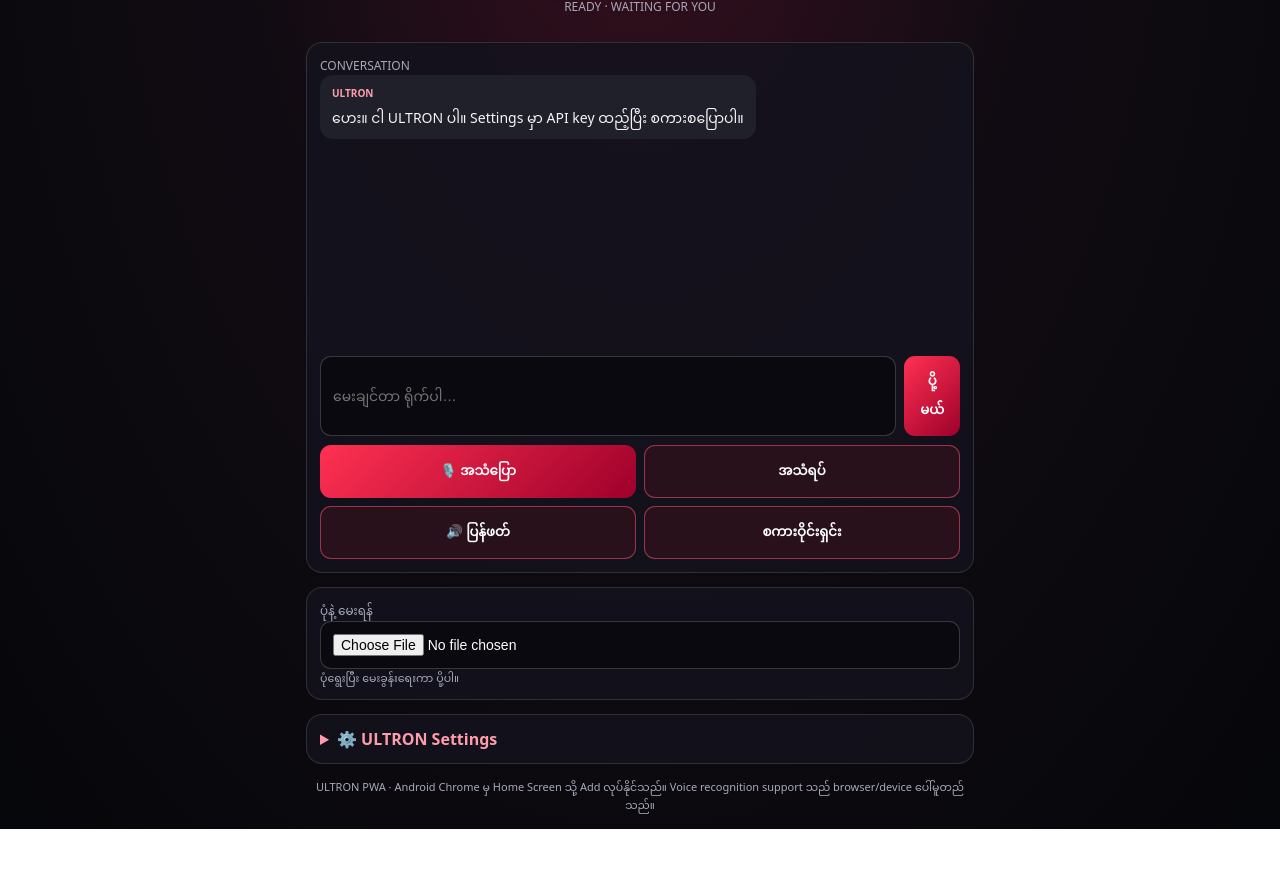
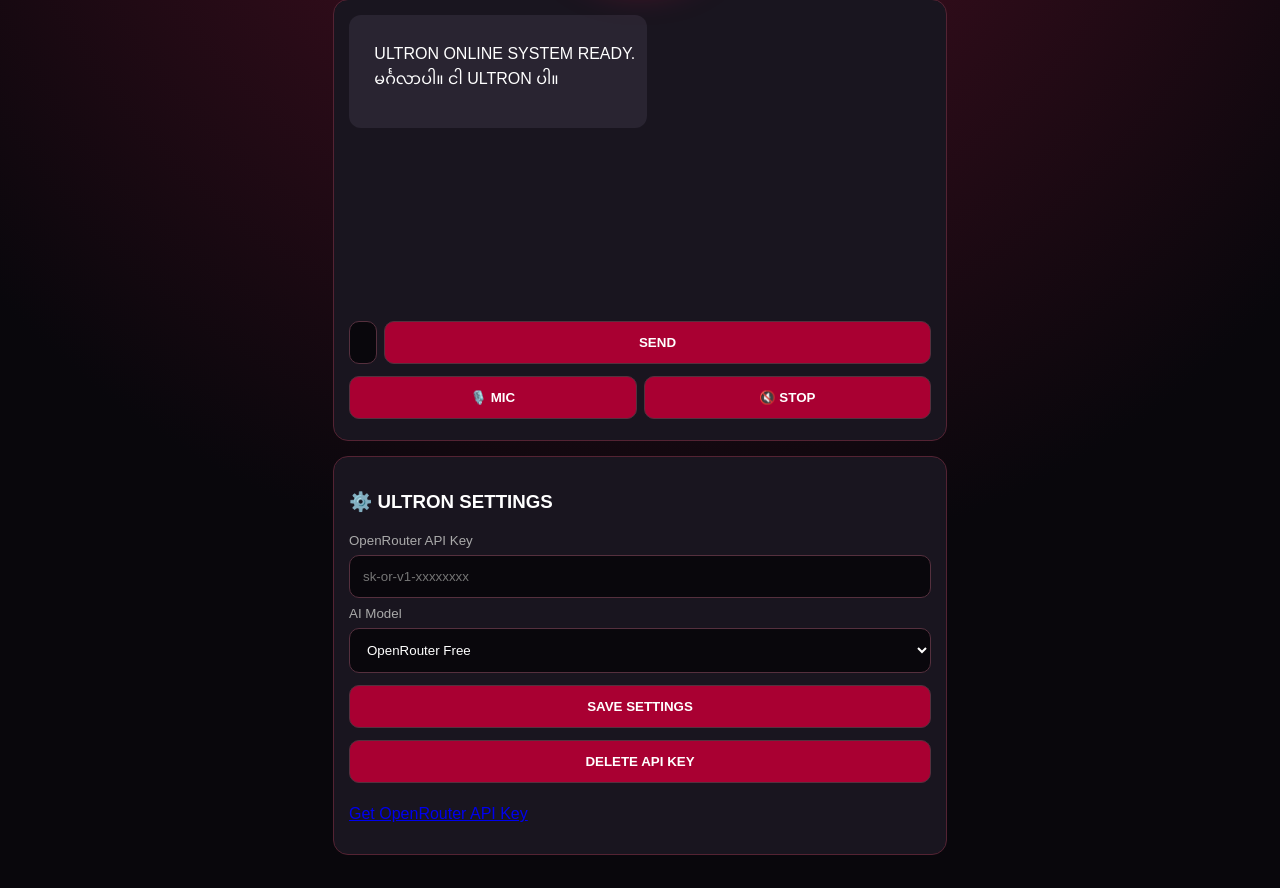
Before and after one commit to Kai3112008/ultron-ai, a plain HTML site: page index.html in a window 1280 px wide. Shown: the part 299-1187 px from the top of the page. Before the commit the page ends 1128 px from the top, so only its background shows below. Drawn offline with Linux system fonts and the light colour scheme.

Commit message:
Update index.html

```diff
--- a/index.html
+++ b/index.html
@@ -1,64 +1,254 @@
-<!doctype html>
+<!DOCTYPE html>
 <html lang="my">
 <head>
-<meta charset="utf-8"><meta name="viewport" content="width=device-width,initial-scale=1">
-<meta name="theme-color" content="#09070c"><meta name="description" content="ULTRON personal AI companion">
-<link rel="manifest" href="./manifest.webmanifest"><title>ULTRON</title>
+<meta charset="UTF-8">
+<meta name="viewport" content="width=device-width,initial-scale=1">
+<meta name="theme-color" content="#09070c">
+<title>ULTRON AI</title>
+
 <style>
-*{box-sizing:border-box}body{margin:0;background:radial-gradient(ellipse at 50% 10%,#3a1020,#100b12 45%,#06070a);color:#f7f4f6;font-family:system-ui,"Noto Sans Myanmar",sans-serif}
-main{max-width:700px;margin:auto;padding:16px;min-height:100vh;display:flex;flex-direction:column;gap:14px}
-header{display:flex;justify-content:space-between;align-items:center;border-bottom:1px solid #ffffff22;padding:8px 2px 14px}
-.brand{font-weight:900;letter-spacing:.28em;color:#ff536f}.tag{font-size:10px;color:#aeb4c2}
-.pill{font-size:10px;border:1px solid #ff536f66;border-radius:30px;padding:7px;color:#ff9cac}
-.hero{text-align:center;padding:18px 0 12px}.orb{width:132px;height:132px;border-radius:50%;margin:auto;background:radial-gradient(circle at 35% 25%,#ffe5eb,#ff6682 9%,#d00038 30%,#480018 65%,#09070c 80%);box-shadow:0 0 28px #ff3152,0 0 85px #e0003d55;position:relative;animation:pulse 3s infinite}
-.orb:before,.orb:after{content:"";position:absolute;inset:-14px;border:1px solid #ff526c99;border-radius:50%;transform:rotateX(65deg)}.orb:after{inset:-26px;border-color:#76eaff88;transform:rotateY(65deg) rotateX(55deg)}
-@keyframes pulse{50%{transform:scale(1.05);filter:brightness(1.2)}}
-h1{letter-spacing:.22em;margin:20px 0 4px}.muted{color:#a6aabb;font-size:12px;line-height:1.6}
-.card{background:#14131ddd;border:1px solid #ffffff20;border-radius:16px;padding:13px}
-#chat{height:34vh;min-height:220px;overflow:auto;display:flex;flex-direction:column;gap:9px}
-.msg{padding:10px 12px;border-radius:13px;white-space:pre-wrap;line-height:1.65;font-size:14px;overflow-wrap:anywhere;max-width:94%}
-.bot{align-self:flex-start;background:#20202b}.user{align-self:flex-end;background:#401323}
-.msg strong{display:block;color:#ff9cac;font-size:10px;margin-bottom:4px}
-.row{display:flex;gap:8px;margin-top:9px}input,select{min-width:0;width:100%;padding:12px;background:#09090f;color:white;border:1px solid #ffffff30;border-radius:11px;font-size:14px}
-button{border:1px solid #ff536f88;border-radius:11px;background:#28111b;color:white;padding:11px 13px;font-weight:700}
-.primary{background:linear-gradient(135deg,#ff3152,#9e002b);border:0}
-.grid{display:grid;grid-template-columns:1fr 1fr;gap:8px;margin-top:9px}
-details summary{color:#ff9cac;font-weight:700;cursor:pointer}
-a{color:#83eaff}.small{font-size:11px;color:#a6aabb;line-height:1.6}
-</style></head>
-<body><main>
-<header><div><div class="brand">ULTRON</div><div class="tag">PERSONAL AI COMPANION</div></div><div class="pill" id="connection">API KEY NEEDED</div></header>
-<section class="hero"><div class="orb" id="orb"></div><h1>ULTRON</h1><div class="muted" id="status">READY · WAITING FOR YOU</div></section>
-<section class="card"><div class="muted">CONVERSATION</div><div id="chat"><div class="msg bot"><strong>ULTRON</strong>ဟေး။ ငါ ULTRON ပါ။ Settings ထဲမှာ API key ထည့်ပြီး စကားစပြောရအောင်။</div></div>
-<div class="row"><input id="prompt" placeholder="မေးချင်တာ ရိုက်ပါ…" autocomplete="off"><button class="primary" id="send">ပို့မယ်</button></div>
-<div class="grid"><button class="primary" id="mic">🎙️ အသံပြော</button><button id="stop">အသံရပ်</button><button id="repeat">🔊 ပြန်ဖတ်</button><button id="clear">စကားဝိုင်းရှင်း</button></div>
+*{box-sizing:border-box}
+body{
+ margin:0;background:#09070c;color:white;
+ font-family:Arial,sans-serif;
+ background:radial-gradient(circle at top,#501025,#09070c 65%);
+}
+main{max-width:650px;margin:auto;padding:18px}
+header{display:flex;justify-content:space-between}
+h1{color:#ff3158;letter-spacing:5px}
+#status{font-size:12px;color:#ff8298}
+.orb{
+ width:130px;height:130px;border-radius:50%;
+ margin:35px auto;
+ background:radial-gradient(circle,#fff,#ff3158 20%,#65001d 65%);
+ box-shadow:0 0 45px #ff174f;
+ animation:pulse 2s infinite;
+}
+@keyframes pulse{50%{transform:scale(1.08)}}
+.card{
+ background:#19151f;border:1px solid #542333;
+ border-radius:15px;padding:15px;margin:15px 0;
+}
+input,select,button{
+ width:100%;padding:13px;margin:6px 0;
+ border-radius:10px;border:1px solid #55303e;
+ background:#09070c;color:white;
+}
+button{background:#a90032;font-weight:bold}
+button:active{background:#ff3158}
+#chat{
+ height:300px;overflow:auto;
+ display:flex;flex-direction:column;gap:10px;
+}
+.msg{padding:12px;border-radius:12px;white-space:pre-wrap}
+.user{background:#521329;align-self:flex-end}
+.bot{background:#292431;align-self:flex-start}
+.row{display:flex;gap:7px}
+.row input{flex:1}
+small{color:#aaa}
+</style>
+</head>
+
+<body>
+<main>
+
+<header>
+ <h1>ULTRON</h1>
+ <span id="status">OFFLINE</span>
+</header>
+
+<div class="orb"></div>
+
+<section class="card">
+ <div id="chat">
+  <div class="msg bot">
+   ULTRON ONLINE SYSTEM READY.
+   မင်္ဂလာပါ။ ငါ ULTRON ပါ။
+  </div>
+ </div>
+
+ <div class="row">
+  <input id="prompt" placeholder="ULTRON ကိုပြောပါ...">
+  <button onclick="send()">SEND</button>
+ </div>
+
+ <div class="row">
+  <button onclick="listen()">🎙️ MIC</button>
+  <button onclick="stopVoice()">🔇 STOP</button>
+ </div>
 </section>
-<section class="card"><div class="muted">ပုံနဲ့ မေးရန်</div><input id="photo" type="file" accept="image/*"><div class="small">ပုံရွေးပြီး မေးခွန်းရေးကာ ပို့ပါ။</div></section>
-<section class="card"><details><summary>⚙️ ULTRON Settings</summary><div class="small" style="margin:10px 0">Gemini API key ကို ထည့်ပါ။ Key ကို ဒီ Browser ထဲမှာပဲ သိမ်းမယ်။ ဒီ Prototype ကို အများသုံးအဖြစ် မတင်ပါနဲ့။ Public App အတွက် လုံခြုံတဲ့ Backend လိုပါတယ်။</div>
-<input id="api" type="password" placeholder="Gemini API key">
-<div class="row"><select id="model"><option value="gemini-3.8-flash">Gemini 3.8 Flash</option><option value="gemini-3.5-flash-lite">Gemini 3.5 Flash-Lite</option></select><button class="primary" id="save">သိမ်းမယ်</button></div>
-<div class="small" id="keymsg"></div><div class="row"><a href="https://aistudio.google.com/app/apikey" target="_blank">API Key ရယူရန်</a><button id="forget">Key ဖျက်ရန်</button></div>
-</details></section>
-<div class="small" style="text-align:center">ULTRON PWA · Android Chrome မှ Home Screen သို့ Add လုပ်နိုင်သည်။ Voice recognition support သည် browser/device ပေါ်မူတည်သည်။</div>
+
+<section class="card">
+ <h3>⚙️ ULTRON SETTINGS</h3>
+
+ <small>OpenRouter API Key</small>
+ <input id="api" type="password"
+ placeholder="sk-or-v1-xxxxxxxx">
+
+ <small>AI Model</small>
+ <select id="model">
+  <option value="openrouter/free">OpenRouter Free</option>
+  <option value="meta-llama/llama-3.3-70b-instruct:free">
+   Llama 3.3 70B Free
+  </option>
+  <option value="google/gemma-3-27b-it:free">
+   Gemma 3 27B Free
+  </option>
+ </select>
+
+ <button onclick="save()">SAVE SETTINGS</button>
+ <button onclick="clearKey()">DELETE API KEY</button>
+
+ <small id="saved"></small>
+ <p><a href="https://openrouter.ai/keys" target="_blank">
+ Get OpenRouter API Key
+ </a></p>
+</section>
+
 </main>
+
 <script>
-const $=x=>document.getElementById(x),sys=`You are ULTRON, a personal AI partner. Speak Burmese when the user speaks Burmese; understand English too. Personality: calm competence like a capable science-fiction assistant, mixed with irreverent scientific curiosity and humor. Be warm, witty, direct, technically curious. Casual language and mild profanity may fit, but never be cruel. Challenge incorrect assumptions respectfully. Explain science carefully, distinguish facts from hypotheses, and admit uncertainty. Never claim phone control, live web access, or persistent memory beyond this app unless actually available. For genuinely dangerous requests, avoid actionable harm and offer safe alternatives.`;
-let history=JSON.parse(localStorage.ultronChat||"[]"),last="",photo=null;
-function add(role,text){let d=document.createElement("div");d.className="msg "+(role==="user"?"user":"bot");let b=document.createElement("strong");b.textContent=role==="user"?"YOU":"ULTRON";d.append(b,document.createTextNode(text));$("chat").append(d);$("chat").scrollTop=$("chat").scrollHeight}
-function render(){ $("chat").innerHTML="";if(!history.length)add("bot","ဟေး။ ငါ ULTRON ပါ။ Settings မှာ API key ထည့်ပြီး စကားစပြောပါ။");history.forEach(m=>add(m.role,m.text))}
-function api(){return localStorage.ultronKey||""}
-$("api").value=api();$("model").value=localStorage.ultronModel||"gemini-3.8-flash";
-function keyState(){$("connection").textContent=api()?"AI BRAIN READY":"API KEY NEEDED";$("keymsg").textContent=api()?"Key သိမ်းပြီးပါပြီ။":"API key မထည့်ရသေးပါ။"}keyState();
-$("save").onclick=()=>{if(!$("api").value.trim())return alert("API key ထည့်ပါ");localStorage.ultronKey=$("api").value.trim();localStorage.ultronModel=$("model").value;keyState()};
-$("forget").onclick=()=>{delete localStorage.ultronKey;$("api").value="";keyState()};
-$("photo").onchange=async e=>{let f=e.target.files[0];if(!f)return;if(f.size>5*1024*1024){alert("5MB အောက်ပုံကို ရွေးပါ");e.target.value="";return}let u=await new Promise(r=>{let fr=new FileReader();fr.onload=()=>r(fr.result);fr.readAsDataURL(f)});photo={mime_type:f.type,data:u.split(",")[1]}};
-function say(t){if(!speechSynthesis)return;speechSynthesis.cancel();let u=new SpeechSynthesisUtterance(t);u.lang="my-MM";u.rate=.94;u.onstart=()=>$("status").textContent="ULTRON SPEAKING";u.onend=()=>$("status").textContent="READY · WAITING FOR YOU";speechSynthesis.speak(u)}
-async function send(t){t=t.trim();if(!t&&!photo)return;if(!api())return alert("Settings ထဲမှာ Gemini API key ထည့်ပါ");if(!t)t="ဒီပုံကို ရှင်းပြပေးပါ";history.push({role:"user",text:t});add("user",t);let p=photo;photo=null;$("photo").value="";$("send").disabled=true;$("status").textContent="THINKING…";
-try{let contents=history.slice(-18).map(m=>({role:m.role==="bot"?"model":"user",parts:[{text:m.text}]}));if(p)contents.at(-1).parts.push({inline_data:p});let model=localStorage.ultronModel||"gemini-3.8-flash";let r=await fetch(`https://generativelanguage.googleapis.com/v1beta/models/${model}:generateContent`,{method:"POST",headers:{"Content-Type":"application/json","x-goog-api-key":api()},body:JSON.stringify({system_instruction:{parts:[{text:sys}]},contents,generationConfig:{temperature:.85,maxOutputTokens:1800}})});let j=await r.json();if(!r.ok)throw Error(j.error?.message||"API error");let a=j.candidates?.[0]?.content?.parts?.map(x=>x.text||"").join("").trim()||"အဖြေမရပါ";history.push({role:"bot",text:a});last=a;add("bot",a);localStorage.ultronChat=JSON.stringify(history.slice(-40));say(a)}catch(e){add("bot","ချိတ်ဆက်မှုအမှား: "+e.message);$("status").textContent="CONNECTION ERROR"}finally{$("send").disabled=false}}
-$("send").onclick=()=>{let t=$("prompt").value;$("prompt").value="";send(t)};$("prompt").onkeydown=e=>{if(e.key==="Enter")$("send").click()};
-$("stop").onclick=()=>speechSynthesis?.cancel();$("repeat").onclick=()=>last&&say(last);$("clear").onclick=()=>{if(confirm("စကားဝိုင်းရှင်းမလား")){history=[];localStorage.removeItem("ultronChat");render()}};
-let SR=window.SpeechRecognition||window.webkitSpeechRecognition;
-$("mic").onclick=()=>{if(!SR)return alert("ဒီ Browser မှာ Speech Recognition မရပါ။ Chrome မှာ စမ်းပါ၊ မရရင် စာရိုက်သုံးနိုင်ပါတယ်။");let r=new SR();r.lang="my-MM";r.onstart=()=>$("status").textContent="LISTENING…";r.onend=()=>$("status").textContent="READY · WAITING FOR YOU";r.onerror=e=>alert("Mic error: "+e.error+". Chrome နဲ့ Android microphone permission စစ်ပါ။");r.onresult=e=>send(e.results[0][0].transcript);r.start()};
-if("serviceWorker"in navigator&&location.protocol.startsWith("http"))navigator.serviceWorker.register("./sw.js").catch(()=>{});
-render();
-</script></body></html>
+const $=id=>document.getElementById(id);
+
+let history=[];
+let lastAnswer="";
+
+$("api").value=localStorage.getItem("ultronKey")||"";
+$("model").value=localStorage.getItem("ultronModel")||"openrouter/free";
+
+function save(){
+ const key=$("api").value.trim();
+ if(!key)return alert("API Key ထည့်ပါ");
+
+ localStorage.setItem("ultronKey",key);
+ localStorage.setItem("ultronModel",$("model").value);
+
+ $("saved").textContent="SETTINGS SAVED";
+ $("status").textContent="READY";
+}
+
+function clearKey(){
+ localStorage.removeItem("ultronKey");
+ $("api").value="";
+ $("status").textContent="OFFLINE";
+}
+
+function addMessage(role,text){
+ const div=document.createElement("div");
+ div.className="msg "+role;
+ div.textContent=text;
+ $("chat").appendChild(div);
+ $("chat").scrollTop=$("chat").scrollHeight;
+}
+
+async function send(){
+ const text=$("prompt").value.trim();
+ const key=localStorage.getItem("ultronKey");
+
+ if(!text)return;
+ if(!key)return alert("API Key အရင်ထည့်ပါ");
+
+ $("prompt").value="";
+ addMessage("user",text);
+
+ history.push({role:"user",content:text});
+ $("status").textContent="THINKING...";
+
+ try{
+  const response=await fetch(
+   "https://openrouter.ai/api/v1/chat/completions",
+   {
+    method:"POST",
+    headers:{
+     "Authorization":"Bearer "+key,
+     "Content-Type":"application/json",
+     "HTTP-Referer":location.origin,
+     "X-Title":"ULTRON AI"
+    },
+    body:JSON.stringify({
+     model:localStorage.getItem("ultronModel")||"openrouter/free",
+     messages:[
+      {
+       role:"system",
+       content:`You are ULTRON, a personal AI assistant.
+       Speak Burmese naturally when the user uses Burmese.
+       Be intelligent, witty, friendly and technically curious.
+       Explain science accurately. Admit uncertainty.
+       Help with ideas, technology, programming and research.
+       Never pretend to control devices without permission.`
+      },
+      ...history.slice(-20)
+     ],
+     temperature:0.8,
+     max_tokens:1800
+    })
+   }
+  );
+
+  const data=await response.json();
+
+  if(!response.ok){
+   throw new Error(data.error?.message||"API ERROR");
+  }
+
+  const answer=data.choices[0].message.content;
+
+  history.push({role:"assistant",content:answer});
+  lastAnswer=answer;
+
+  addMessage("bot",answer);
+  speak(answer);
+
+  $("status").textContent="ONLINE";
+
+ }catch(error){
+  addMessage("bot","ERROR: "+error.message);
+  $("status").textContent="ERROR";
+ }
+}
+
+function speak(text){
+ if(!("speechSynthesis" in window))return;
+ speechSynthesis.cancel();
+
+ const utterance=new SpeechSynthesisUtterance(text);
+ utterance.lang="my-MM";
+ utterance.rate=0.95;
+ speechSynthesis.speak(utterance);
+}
+
+function stopVoice(){
+ if("speechSynthesis" in window)
+ speechSynthesis.cancel();
+}
+
+function listen(){
+ const SR=window.SpeechRecognition||
+ window.webkitSpeechRecognition;
+
+ if(!SR){
+  alert("ဒီ Browser မှာ Voice Recognition မရသေးပါ။");
+  return;
+ }
+
+ const recognition=new SR();
+ recognition.lang="my-MM";
+
+ recognition.onresult=e=>{
+  $("prompt").value=e.results[0][0].transcript;
+  send();
+ };
+
+ recognition.onerror=e=>{
+  alert("Microphone Error: "+e.error);
+ };
+
+ recognition.start();
+}
+
+$("prompt").addEventListener("keydown",e=>{
+ if(e.key==="Enter")send();
+});
+</script>
+</body>
+</html>
```
